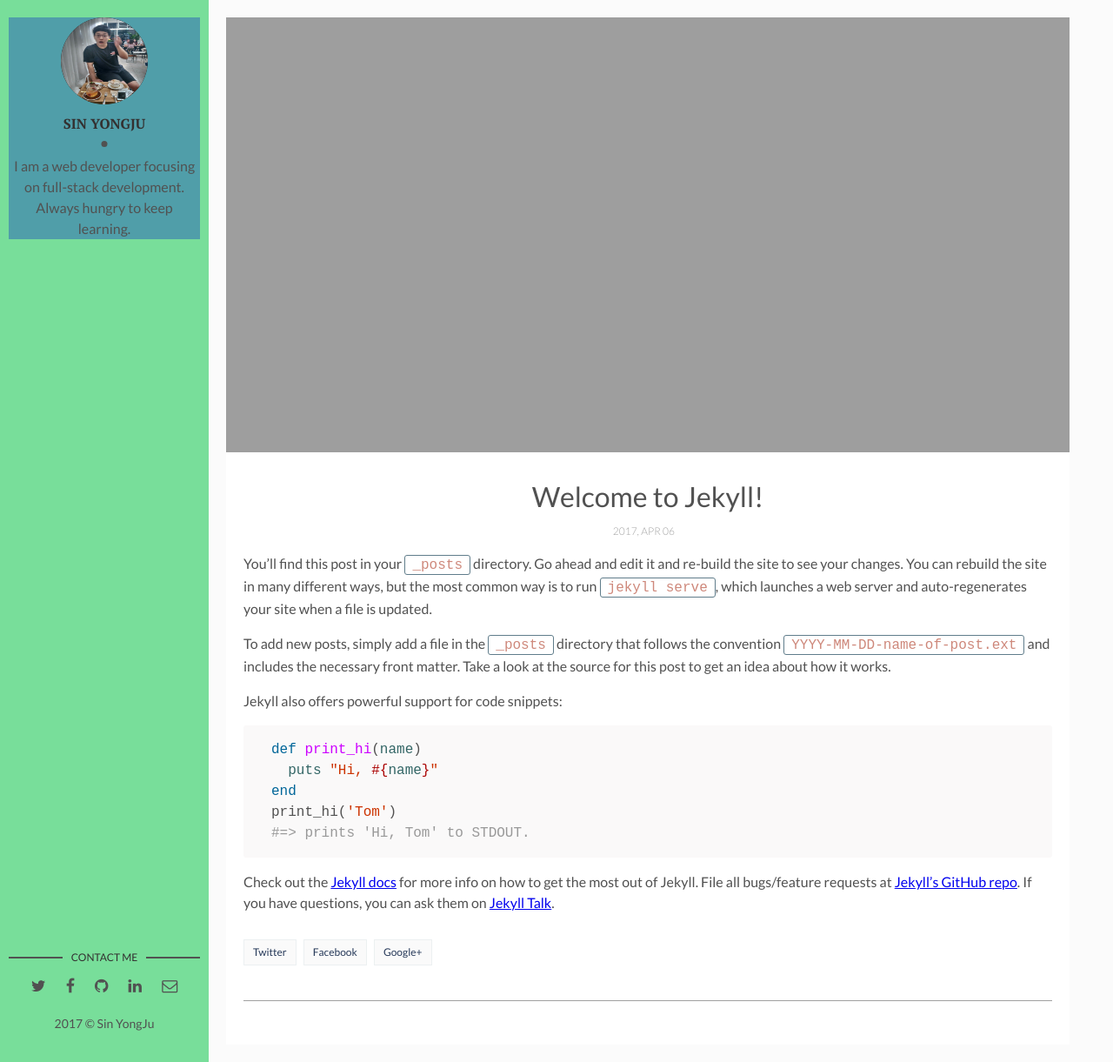
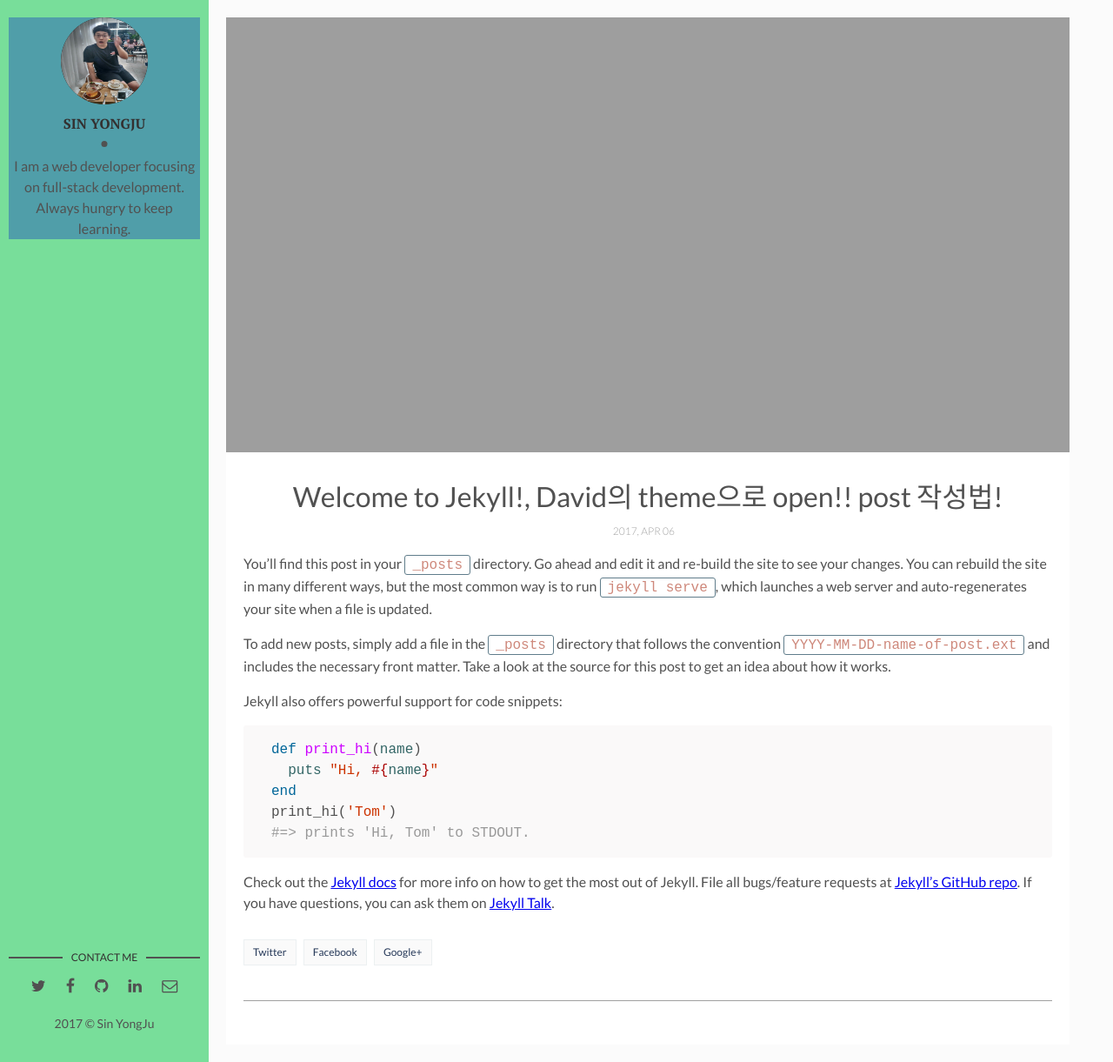
Before and after one commit to SinYongJu/SinYongJu.github.io, a Jekyll site: the page built from _posts/2017-04-06-welcome-to-jekyll.markdown, in a window 1280 px wide and 1221 px high. Shown: the whole window at 87% size. Built offline with Jekyll 4.4.1, drawn with Linux system fonts in a browser that asks for light colours; comment, search, counter and statistics services are not loaded.

Commit message:
test custom post v 1.7

```diff
--- a/_config.yml
+++ b/_config.yml
@@ -12,7 +12,7 @@ author: Sin YongJu # add your name
 author-img: syj-photo.jpg # add your photo
 about-author: I am a web developer focusing on full-stack development. Always hungry to keep learning. # add description
 twitter: # add your Twitter handle
-facebook: # add your Facebook handle
+facebook: yongju.devdoggy # add your Facebook handle
 github: SinYongJu # add your Github handle
 linkedin: # add your Linkedin handle
 email: sinwjstk@gmail.com # add your Email address
--- a/_posts/2017-04-06-welcome-to-jekyll.markdown
+++ b/_posts/2017-04-06-welcome-to-jekyll.markdown
@@ -1,6 +1,6 @@
 ---
 layout: post
-title: "Welcome to Jekyll!"
+title: "Welcome to Jekyll!, David의 theme으로 open!! post 작성법! "
 date: 2017-04-06 13:32:20 +0300
 description: You’ll find this post in your `_posts` directory. Go ahead and edit it and re-build the site to see your changes. # Add post description (optional)
 img:  # Add image post (optional)
```
